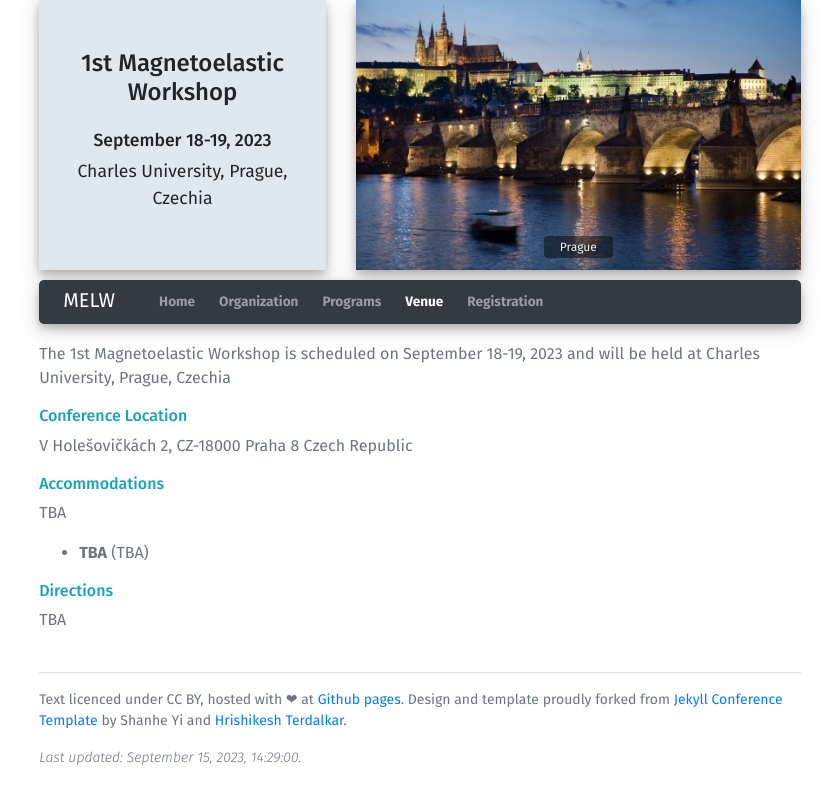
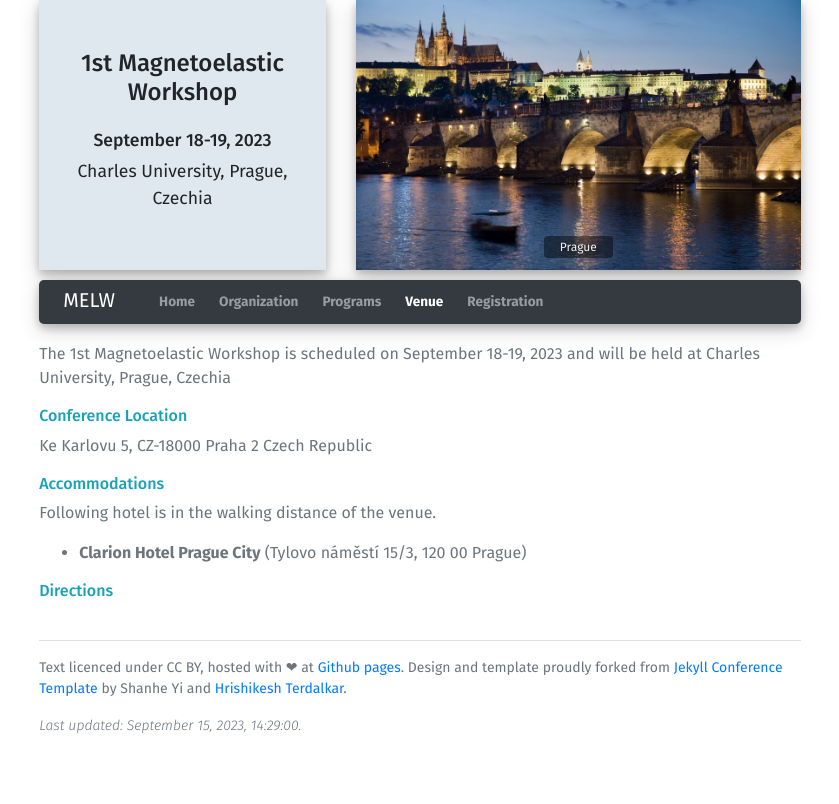
Before and after one commit to me2d09/melworkshop, a Jekyll site: the page built from venue.html, in a window 1280 px wide. Shown: the top 804 px of the page, without its empty margins (220-1059 px from the left). Built offline with Jekyll 4.4.1, drawn with Linux system fonts in a browser that asks for light colours.

Commit message:
Update venue.yml

```diff
--- a/_data/venue.yml
+++ b/_data/venue.yml
@@ -1,13 +1,11 @@
 address: >
-  V Holešovičkách 2,
-  CZ-18000 Praha 8
+  Ke Karlovu 5,
+  CZ-18000 Praha 2
   Czech Republic
-directions: >
-  TBA
 accommodation:
   instructions: >
-    TBA
+    Following hotel is in the walking distance of the venue.
   hotels:
-    - name: TBA
-      address: TBA
-#direction: ./assets/images/direction.png
+    - name: Clarion Hotel Prague City
+      address: Tylovo náměstí 15/3, 120 00 Prague
+  direction: ./assets/images/direction.png
```
